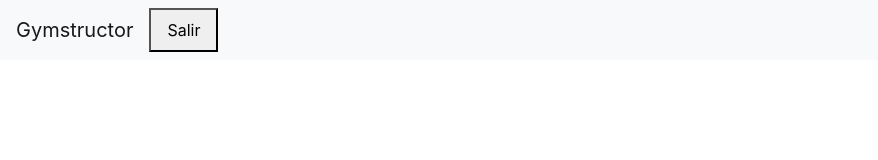
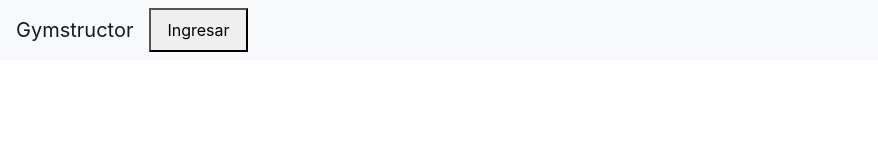
Before and after one commit to davidmaogomezz/gymstructor, a React (Create React App) app: page /sign-in in a window 1280 px wide. Shown: the top 160 px of the page, without its empty margins (0-878 px from the left). Built offline with nearby package versions, Linux system fonts and the light colour scheme.

Commit message:
Check if auth in nav

```diff
--- a/src/components/NavInstructor.js
+++ b/src/components/NavInstructor.js
@@ -1,10 +1,12 @@
 import { Link } from "react-router-dom";
 import { Navbar } from 'react-bootstrap';
-import {useDispatch} from 'react-redux'
+import { useDispatch, useSelector } from 'react-redux'
 
 import {logoutAction} from '../redux/auth'
 
 const NavInstructor = () => {
+
+  const user = useSelector(store => store.auth.user)
 
   const dispatch = useDispatch()
 
@@ -16,7 +18,13 @@ const NavInstructor = () => {
     <Navbar bg="light" expand="lg">
       <Link className="navbar-brand" to="/">Gymstructor</Link>
       <Navbar.Toggle aria-controls="basic-navbar-nav" />
-      <button className="nav-link" onClick={logout}>Salir</button>
+      {
+        user ? (
+          <button className="nav-link" onClick={logout}>Salir</button>
+        ) : (
+          <button className="nav-link" onClick={() => window.location.href = '/sign-in'}>Ingresar</button>
+        )
+      }
     </Navbar>
   )
 }
```
